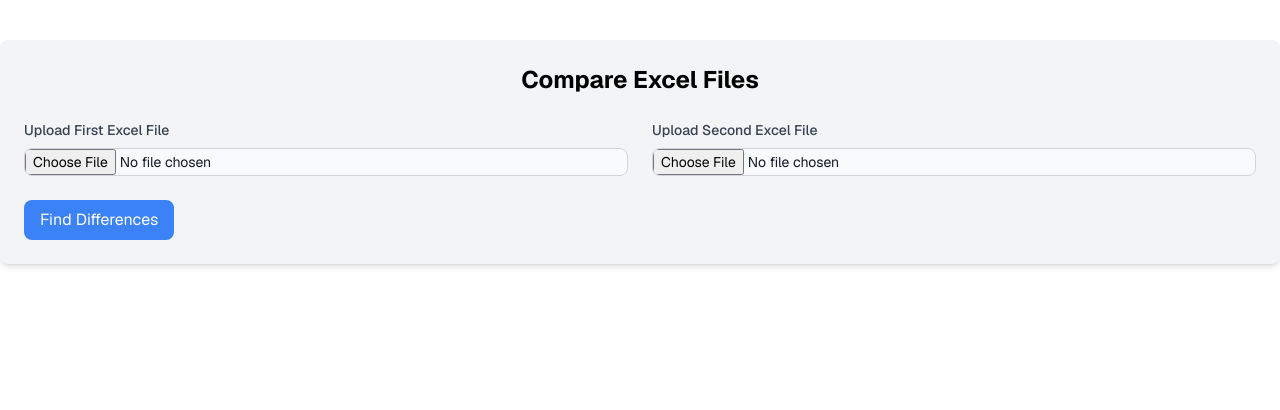
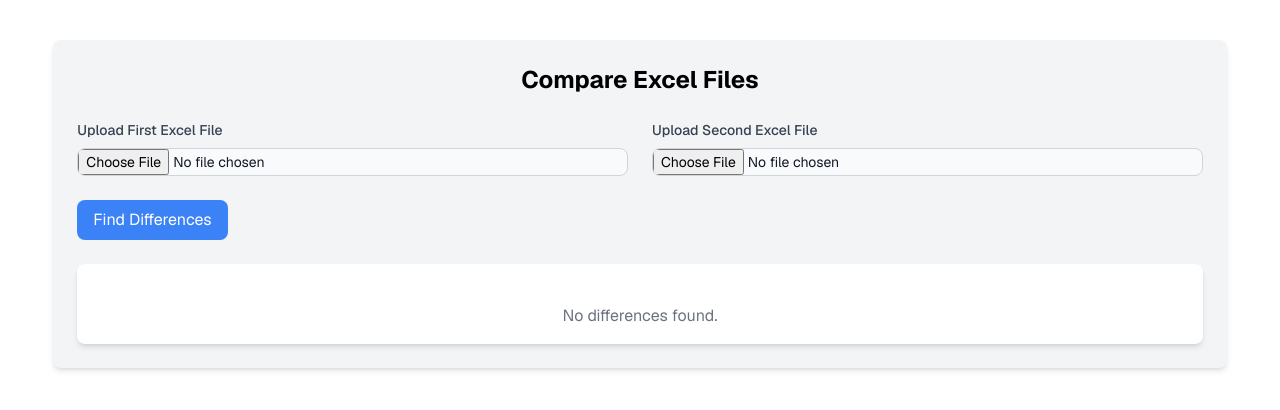
Before and after one commit to FrankieKhor/diff-stuff, a Next.js app: page / in a window 1280 px wide. Shown: the top 410 px of the page. Built offline with nearby package versions, Linux system fonts and the light colour scheme.

Commit message:
second commit

```diff
--- a/src/pages/CompareExcel.tsx
+++ b/src/pages/CompareExcel.tsx
@@ -1,19 +1,23 @@
 import React, { useState, useEffect } from "react";
 import * as XLSX from "xlsx";
+import { number } from "zod";
+type columnValues = string | number
 
+type DiffRecords = Record<string, columnValues>;
 const CompareExcel: React.FC = () => {
-  const [file1Data, setFile1Data] = useState<any[]>([]);
-  const [file2Data, setFile2Data] = useState<any[]>([]);
+  const [file1Data, setFile1Data] = useState<columnValues[]>([]);
+  const [file2Data, setFile2Data] = useState<columnValues[]>([]);
   const [columns, setColumns] = useState<string[]>([]);
   const [excludedColumns, setExcludedColumns] = useState<string[]>([]);
   const [loading, setLoading] = useState(false);
-  const [differences, setDifferences] = useState<{ rowIndex: number; diffs: { [key: string]: { file1: any; file2: any } } }[]>([]);
+  const [differences, setDifferences] = useState<{ rowIndex: number; diffs: DiffRecords }[]>([]);
 
   // Collect all unique column names from both files
   useEffect(() => {
     const allColumns = new Set<string>();
 
     if (file1Data.length > 0) {
+      console.log(`[CompareExcel.tsx]: 1 file1Data`, file1Data);
       Object.keys(file1Data[0]).forEach((col) => allColumns.add(col));
     }
     if (file2Data.length > 0) {
@@ -53,14 +57,15 @@ const CompareExcel: React.FC = () => {
 
   const findDifferences = () => {
     setLoading(true);
-    const diffs: { rowIndex: number; diffs: { [key: string]: { file1: any; file2: any } } }[] = [];
+    const diffs: { rowIndex: number; diffs: DiffRecords }[] = [];
 
     const maxLength = Math.max(file1Data.length, file2Data.length);
 
     for (let i = 0; i < maxLength; i++) {
       const row1 = file1Data[i] || {};
+      console.log(`[CompareExcel.tsx]: row1`, row1);
       const row2 = file2Data[i] || {};
-      const rowDiffs: { [key: string]: { file1: any; file2: any } } = {};
+      const rowDiffs: DiffRecords = {};
 
       columns.forEach((key) => {
         if (!excludedColumns.includes(key)) {
@@ -104,12 +109,16 @@ const CompareExcel: React.FC = () => {
         <tbody>
           {differences.map((diff) => (
             <tr key={diff.rowIndex}>
-              <td className="border border-gray-300 px-2 py-1 text-center">{diff.rowIndex + 1}</td>
+              <td className="border border-gray-300 px-2 py-1 text-center bg-gray-200">{diff.rowIndex + 1}</td>
               {Array.from(columnsWithDifferences).map((col) => (
-                <td key={col} className="border border-gray-300 px-2 py-1 bg-red-200">
+                <td key={col} className="border border-gray-300 px-2 py-1 ">
                   {diff.diffs[col]
-                    ? `${diff.diffs[col].file1 || '0'} / ${diff.diffs[col].file2 || '0'}`
-                    : '0 / 0' }
+                    ? <><span className="bg-blue-200 rounded-lg px-2 py-1">{diff.diffs[col].file1 || '0'}</span>
+                    /
+                    <span className="bg-orange-200 rounded-lg px-2 py-1">{diff.diffs[col].file2 || '0'}</span></>
+
+                    // `${diff.diffs[col].file1 || '0'} / ${diff.diffs[col].file2 || '0'}`
+                    :<span className="bg-green-200 rounded-lg px-2 py-1"> 0 / 0 </span> }
                 </td>
               ))}
             </tr>
@@ -120,7 +129,7 @@ const CompareExcel: React.FC = () => {
   };
 
   return (
-    <div className="max-w-full mx-auto p-6 bg-gray-100 rounded-lg shadow-md mt-10">
+    <div className="max-w-full w-11/12 mx-auto p-6 bg-gray-100 rounded-lg shadow-md mt-10">
       <h1 className="text-2xl font-bold text-center mb-6">Compare Excel Files</h1>
 
       <div className="flex justify-between space-x-6">
@@ -179,12 +188,18 @@ const CompareExcel: React.FC = () => {
       </button>
 
       {/* Render Differences */}
-      {differences.length > 0 && (
+       {file1Data && file2Data && (
         <div className="mt-6 bg-white p-4 rounded-lg shadow-md">
-          <h2 className="text-xl font-bold mb-4">Differences</h2>
+           {differences.length > 0 && ( <>
+            <div className="mb-4">
+              <h2 className="text-xl font-bold mb-2">Summary</h2>
+              <p className="text-sm text-gray-500">
+                Found {differences.length} differences in {file1Data.length} rows.
+              </p>
+            </div>
+          <h2 className="text-xl font-bold mb-4">Differences</h2> </>) }
           {renderDifferencesTable()}
-        </div>
-      )}
+        </div>)}
     </div>
   );
 };
```
